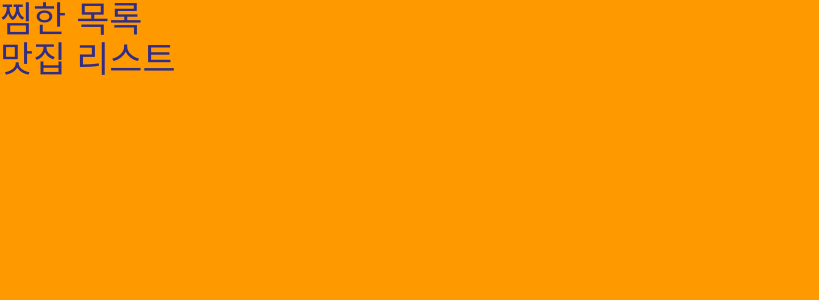
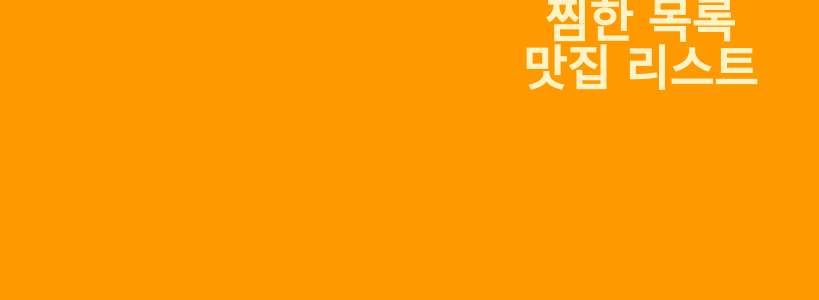
Before and after one commit to Jay-klmnop/matjip-project, a React (Vite) app: page / in a window 1280 px wide. Shown: the top 300 px of the page, without its empty margins (0-819 px from the left). Built offline with nearby package versions, Linux system fonts and the light colour scheme.

Commit message:
style: add custom Tailwind classes and global styles
Close #16

```diff
--- a/src/index.css
+++ b/src/index.css
@@ -1,9 +1,9 @@
+@import url('https://fonts.googleapis.com/css2?family=Black+Han+Sans&family=Gothic+A1&display=swap');
 @import 'tailwindcss';
-@import url('https://fonts.googleapis.com/css2?family=Black+Han+Sans&family=Gothic+A1&display=swap');
 
 @theme {
-  --font-black: "Black Han Sans", sans-serif;
-  --font-gothic: "Gothic A1", sans-serif;
+  --font-black-sans: 'Black Han Sans', sans-serif;
+  --font-gothic: 'Gothic A1', sans-serif;
 
   --breakpoint-xs: 360px;
   --breakpoint-sm: 720px;
@@ -16,17 +16,14 @@
 
 @layer base {
   body {
-    @apply bg-amber-500 font-gothic text-indigo-900;
-
-    @variant dark {
-      @apply bg-indigo-800 text-amber-500;
-    }
+    @apply font-gothic bg-amber-500 text-center align-middle leading-none text-zinc-100;
+    @apply min-h-dvh;
   }
 
   h1,
   h2,
   h3 {
-    @apply font-black;
+    @apply font-black-sans font-black;
   }
 }
 
@@ -36,6 +33,6 @@
   }
 
   .heading {
-    @apply text-4xl font-black;
+    @apply text-5xl text-amber-100;
   }
 }
```
